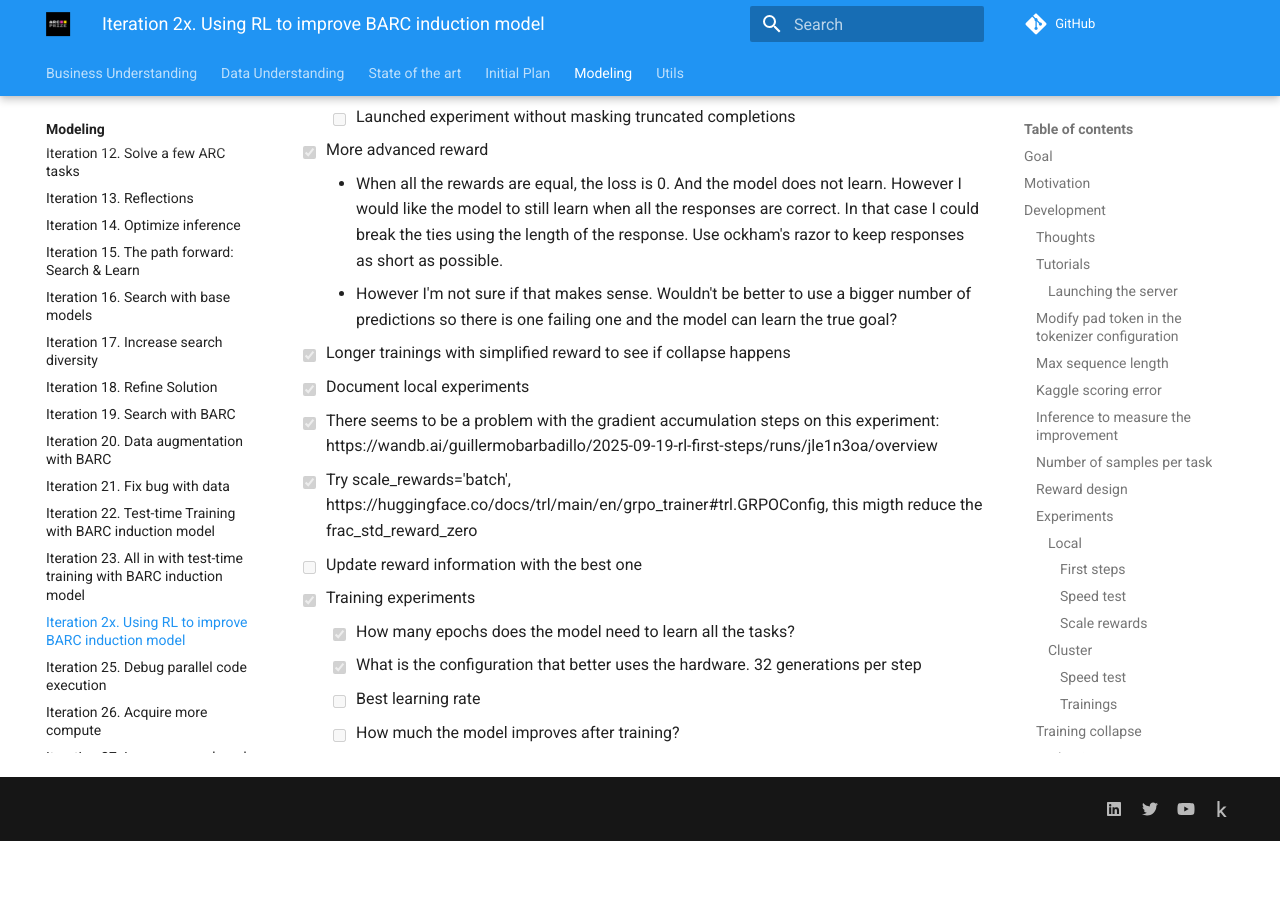
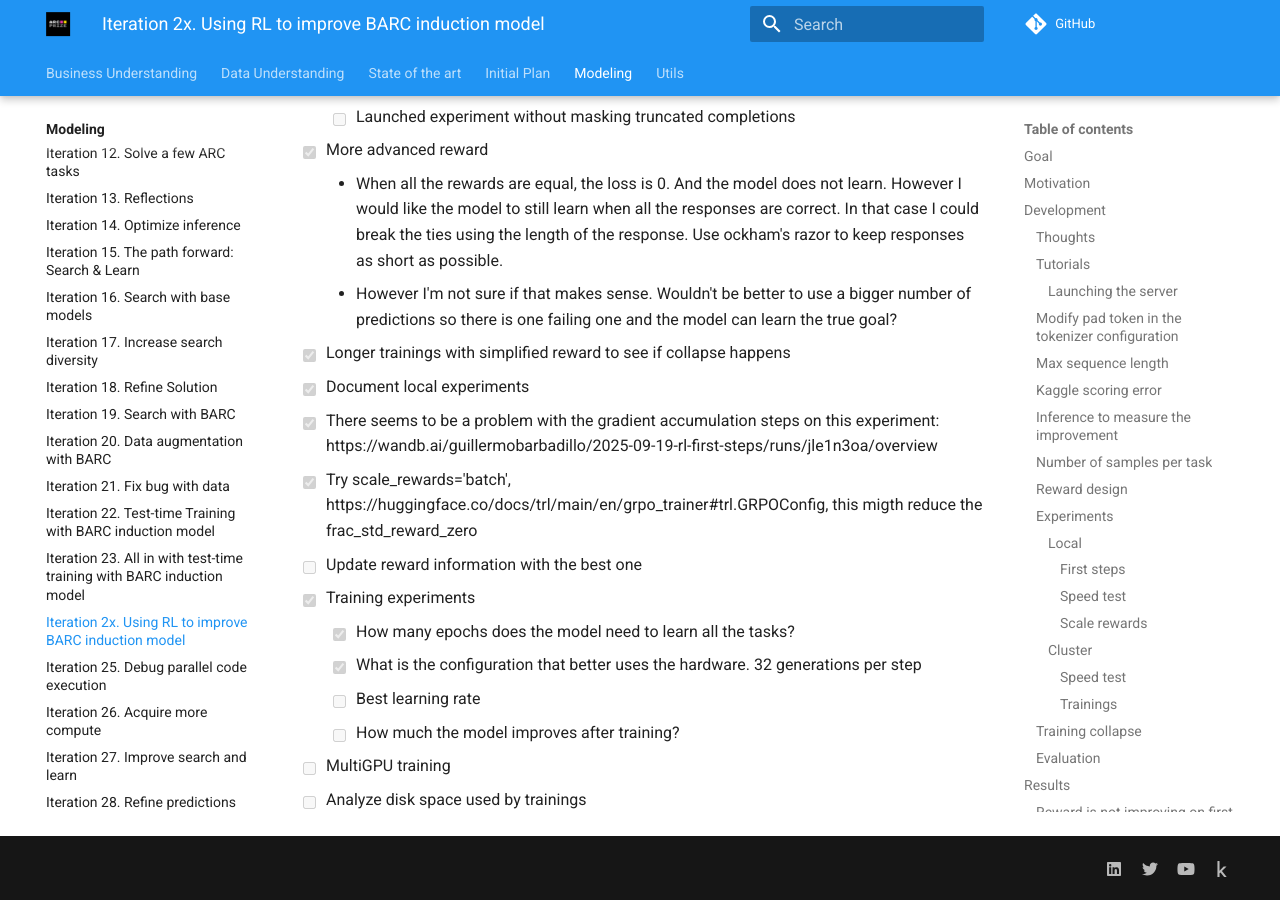
Before and after one commit to ironbar/arc25, an MkDocs documentation site: the page built from docs/modeling/Iteration_24_RL_BARC.md, in a window 1280 px wide and 900 px high, scrolled down 17809 px. Built offline with MkDocs 1.6.1 and Material for MkDocs 9.7.7, drawn with Linux system fonts in a browser that asks for light colours; comment, search, counter and statistics services are not loaded; before the commit the page ends 18650 px from its top, so only the background shows below that.

Commit message:
added todos

```diff
--- a/docs/modeling/Iteration_24_RL_BARC.md
+++ b/docs/modeling/Iteration_24_RL_BARC.md
@@ -748,3 +748,5 @@ Similar conclusions for H100.
   - [x] What is the configuration that better uses the hardware. 32 generations per step
   - [ ] Best learning rate
   - [ ] How much the model improves after training?
+- [ ] MultiGPU training
+- [ ] Analyze disk space used by trainings
```
